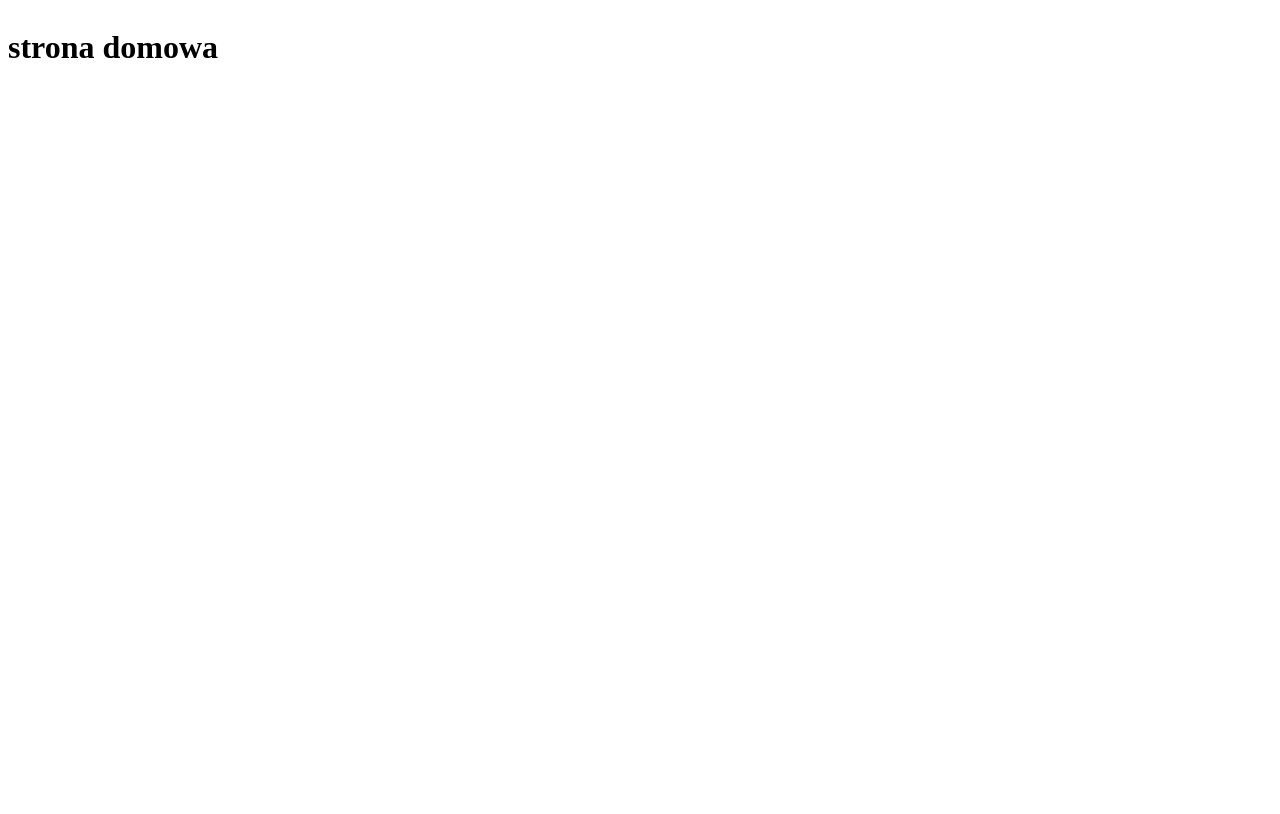
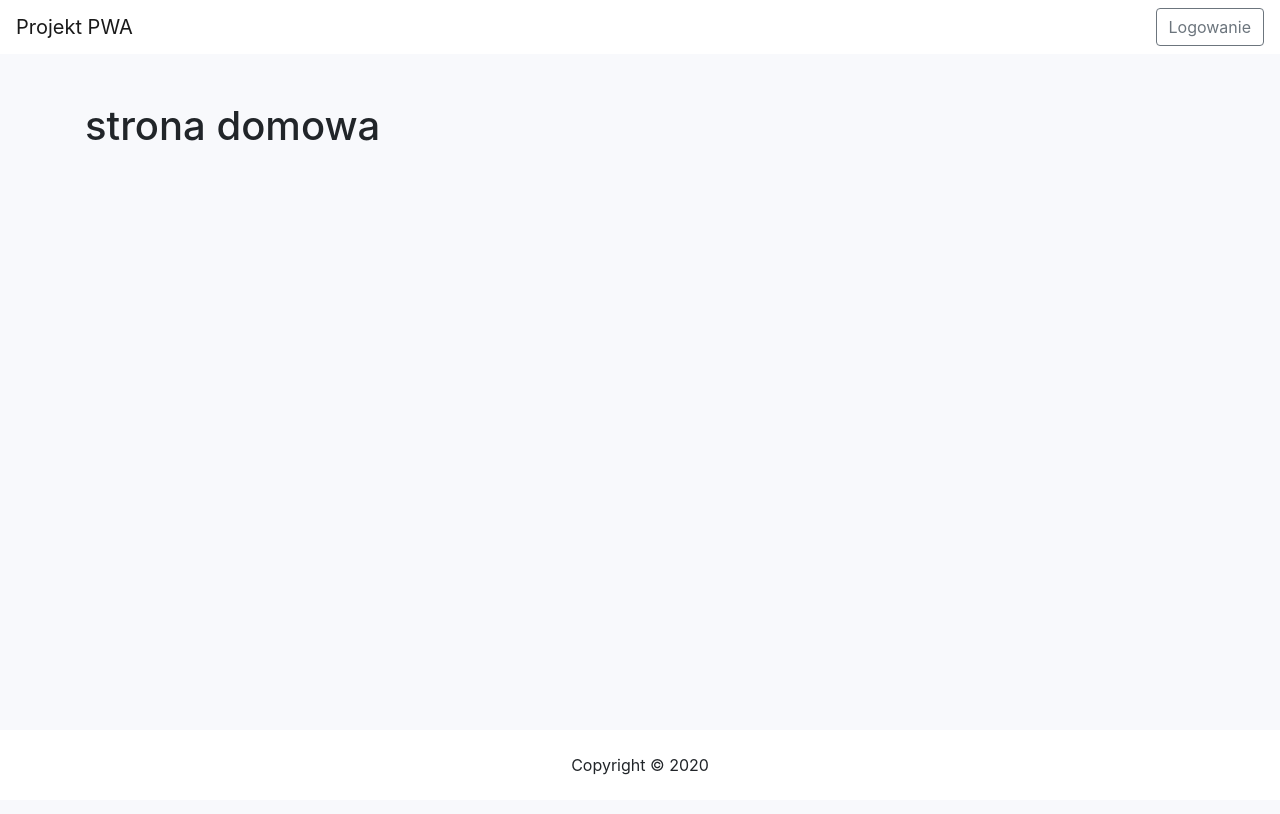
Before and after one commit to 181853/projekt-pwa, a React app: page / in a window 1280 px wide. Built offline with nearby package versions, Linux system fonts and the light colour scheme; some packages are replaced by stand-ins of ours; no server answers.

Commit message:
PWA-2 add basic layout with header and footer

```diff
--- a/src/index.js
+++ b/src/index.js
@@ -2,7 +2,7 @@ import React from "react";
 import ReactDOM from "react-dom";
 import { FirebaseProvider } from "./context";
 import App from "./views";
-
+import 'bootstrap/dist/css/bootstrap.min.css';
 import "./styles.css";
 
 ReactDOM.render(
--- a/src/styles.css
+++ b/src/styles.css
@@ -1,6 +1,25 @@
+html,
+body {
+  margin: 0;
+  padding: 0;
+  line-height: 1.4;
+  background-color: #f8f9fc;
+}
+
 #root {
   position: relative;
   display: flex;
   flex-direction: column;
   min-height: 100vh;
 }
+
+main {
+  flex: 1;
+}
+
+#root {
+  position: relative;
+  display: flex;
+  flex-direction: column;
+  min-height: 100vh;
+}
--- /dev/null
+++ b/src/views/header/index.js
@@ -0,0 +1,25 @@
+import React from "react";
+import Navbar from "react-bootstrap/Navbar";
+import Button from "react-bootstrap/Button";
+import { Link } from "react-router-dom";
+import { ROUTES } from "../../constants";
+
+const Header = () => {
+  return (
+    <header>
+      <Navbar className="bg-white mb-5" expand="sm">
+        <Navbar.Brand as={Link} to={ROUTES.HOME}>
+          Projekt PWA
+        </Navbar.Brand>
+        <Navbar.Toggle aria-controls="basic-navbar-nav" />
+        <Navbar.Collapse id="basic-navbar-nav" className="justify-content-end">
+          <Button variant="outline-secondary" as={Link} to={ROUTES.LOGIN}>
+            Logowanie
+          </Button>
+        </Navbar.Collapse>
+      </Navbar>
+    </header>
+  );
+};
+
+export default Header;
--- a/src/views/index.js
+++ b/src/views/index.js
@@ -2,13 +2,16 @@ import React from "react";
 import { BrowserRouter, Switch, Route } from "react-router-dom";
 import HomePage from "./home-page";
 import { ROUTES } from "../constants";
+import Layout from "./layout";
 
 const App = () => {
   return (
     <BrowserRouter>
-      <Switch>
-        <Route exact path={ROUTES.HOME} component={HomePage} />
-      </Switch>
+      <Layout>
+        <Switch>
+          <Route exact path={ROUTES.HOME} component={HomePage} />
+        </Switch>
+      </Layout>
     </BrowserRouter>
   );
 };
--- /dev/null
+++ b/src/views/layout/index.js
@@ -0,0 +1,28 @@
+import React from "react";
+import Container from "react-bootstrap/Container";
+import Row from "react-bootstrap/Row";
+import Header from "../header";
+
+const Layout = ({ children }) => {
+  return (
+    <>
+      <Header />
+
+      <Container as="main">{children}</Container>
+
+      <footer className="footer py-4 mt-5 bg-white">
+        <Container>
+          <Row className="align-items-center justify-content-center">
+            <div className="col-md-4 text-center">
+              <span className="copyright">
+                Copyright © {new Date().getFullYear()}
+              </span>
+            </div>
+          </Row>
+        </Container>
+      </footer>
+    </>
+  );
+};
+
+export default Layout;
```
Also changed, not shown: src/._constants.js (added), src/._context.js (added), src/._index.js (added), src/._styles.css (added), src/views/._index.js (added), src/views/header/._index.js (added), src/views/home-page/._index.js (added), src/views/layout/._index.js (added), 4 other files.
